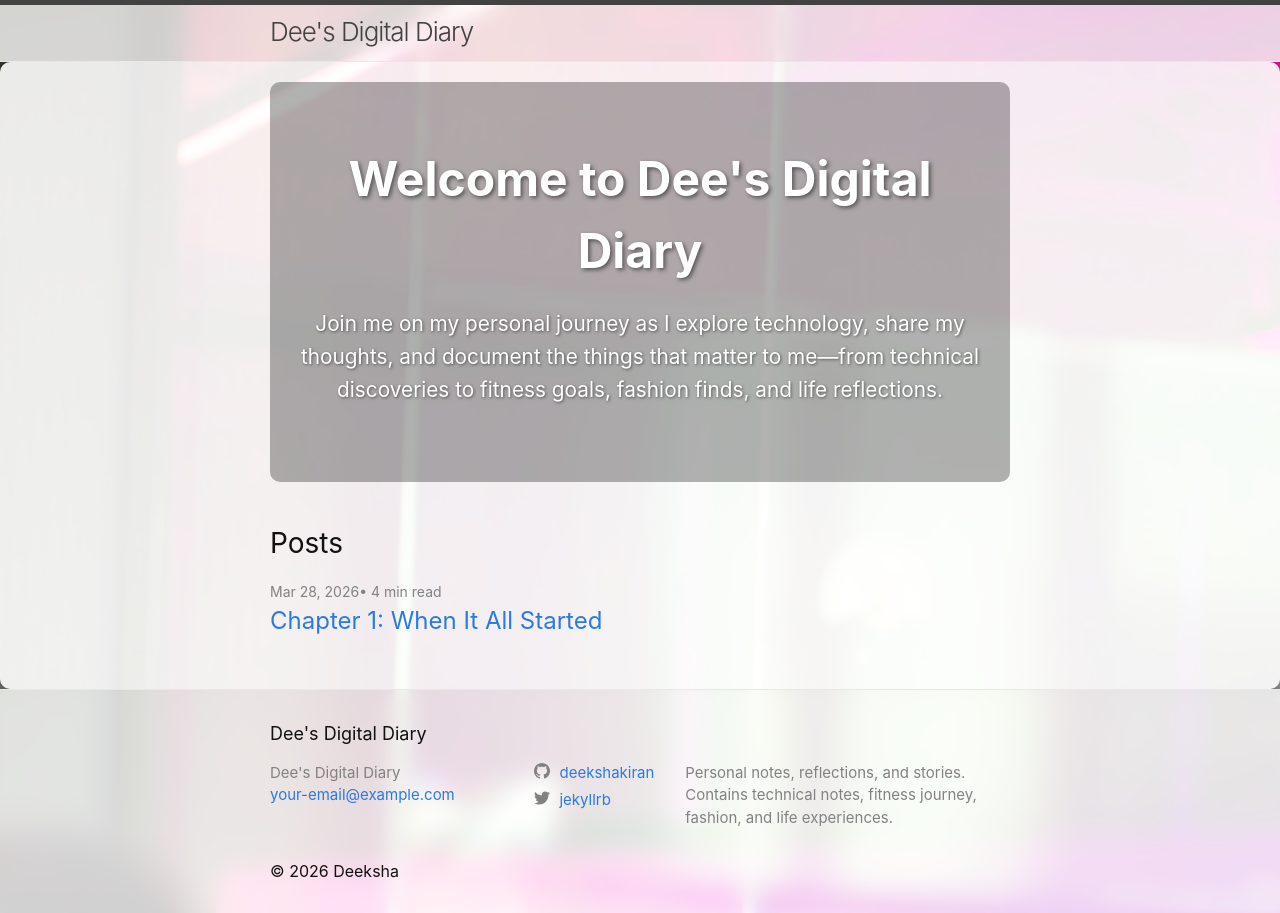
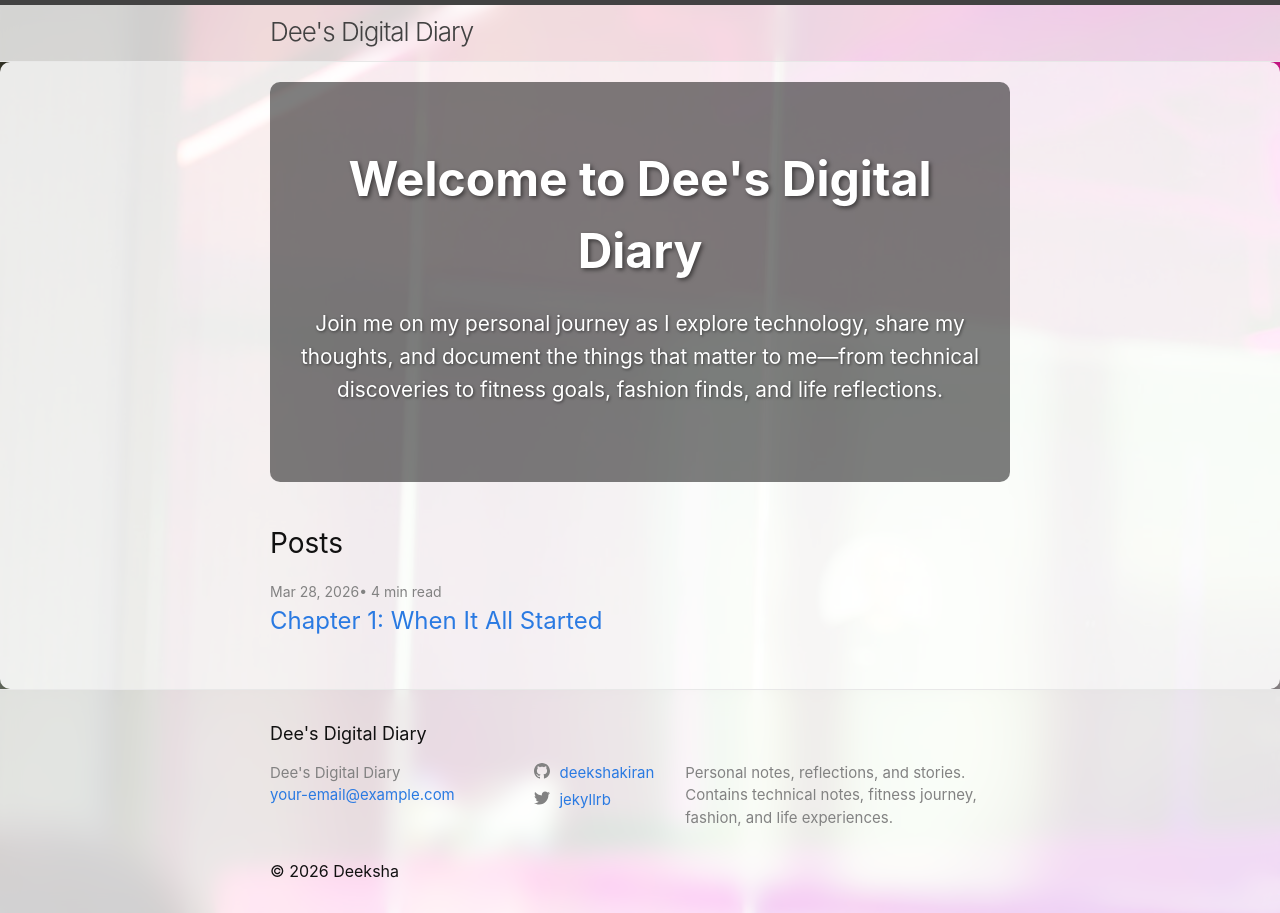
Before and after one commit to DeeReddy21/DevOpswithDee, a Jekyll site: the page built from index.markdown, in a window 1280 px wide. Built offline with Jekyll 4.4.1, drawn with Linux system fonts in a browser that asks for light colours.

Commit message:
Increase hero overlay to 50% for better text visibility on light background

```diff
--- a/assets/main.scss
+++ b/assets/main.scss
@@ -57,7 +57,7 @@ body {
   left: 0;
   right: 0;
   bottom: 0;
-  background: rgba(0, 0, 0, 0.3);
+  background: rgba(0, 0, 0, 0.5);
   z-index: 1;
 }
 
```
